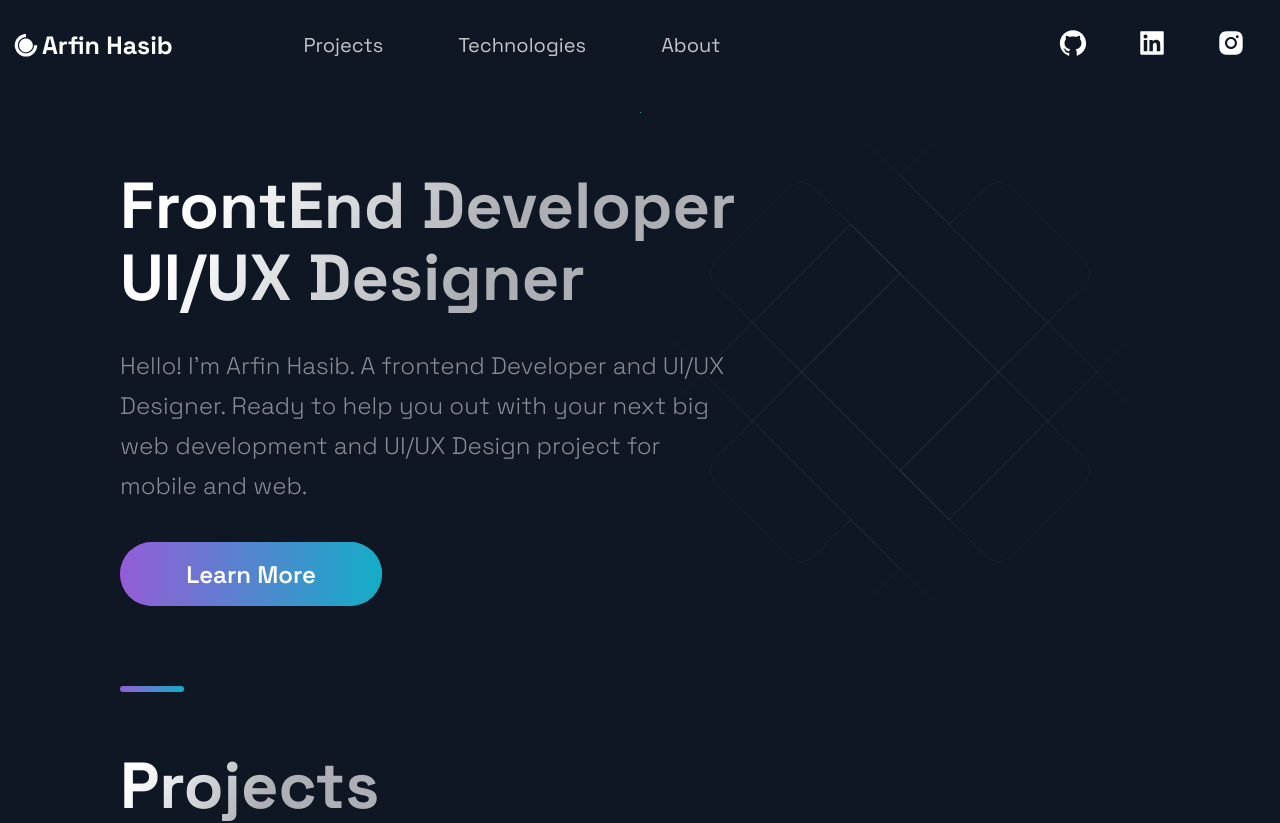
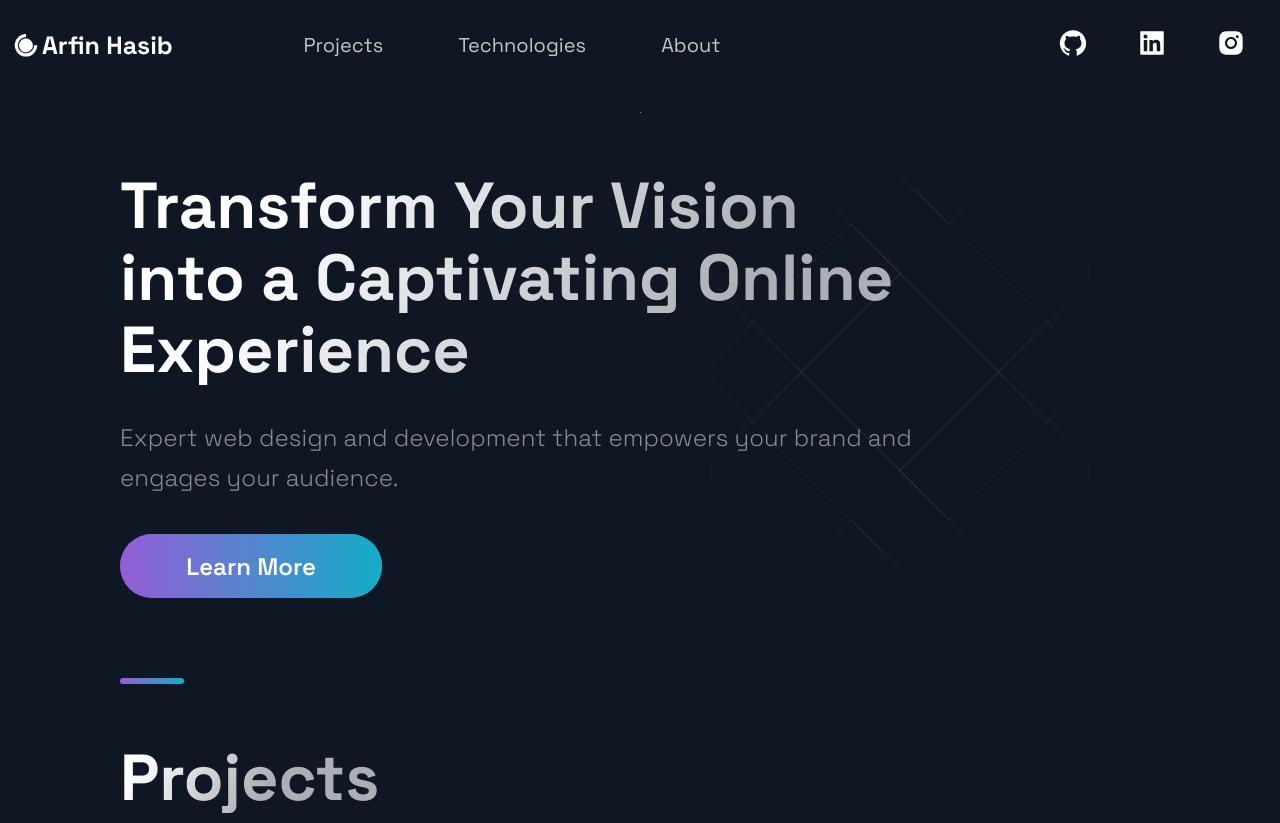
Before and after one commit to ArfinHasib/main-portoflio, a Next.js app: page / in a window 1280 px wide. Shown: the top 823 px of the page. Built offline with nearby package versions, Linux system fonts and the light colour scheme.

Commit message:
Perfect headline and tagline

```diff
--- a/src/components/Hero/Hero.js
+++ b/src/components/Hero/Hero.js
@@ -13,13 +13,11 @@ const Hero = (props) => (
       <Section row nopadding>
          <LeftSection>
             <SectionTitle main center>
-               FrontEnd Developer <br />
-               UI/UX Designer
+               Transform Your Vision <br /> into a Captivating Online Experience
             </SectionTitle>
             <SectionText>
-               Hello! I'm Arfin Hasib. A frontend Developer and UI/UX Designer.
-               Ready to help you out with your next big web development and
-               UI/UX Design project for mobile and web.
+               Expert web design and development that empowers your brand and
+               engages your audience.
             </SectionText>
             <Button onClick={() => (window.location = '#about')}>
                Learn More
```
